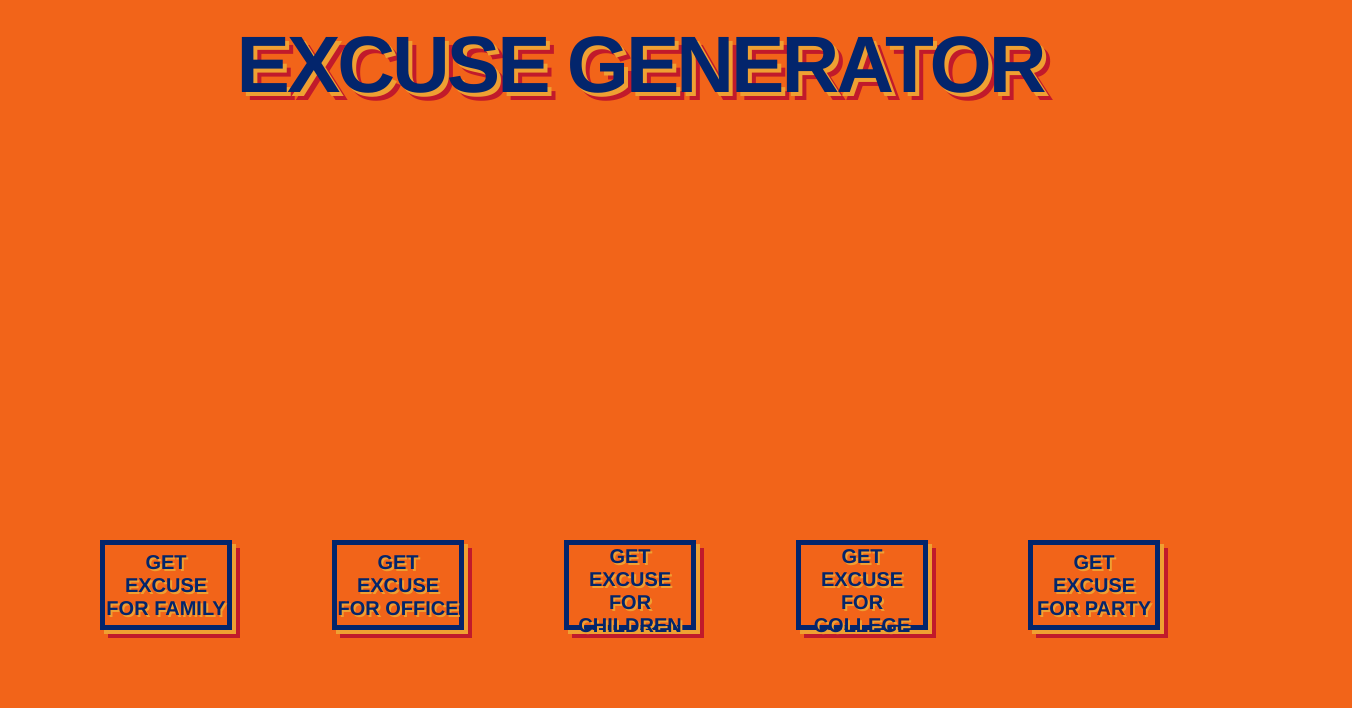
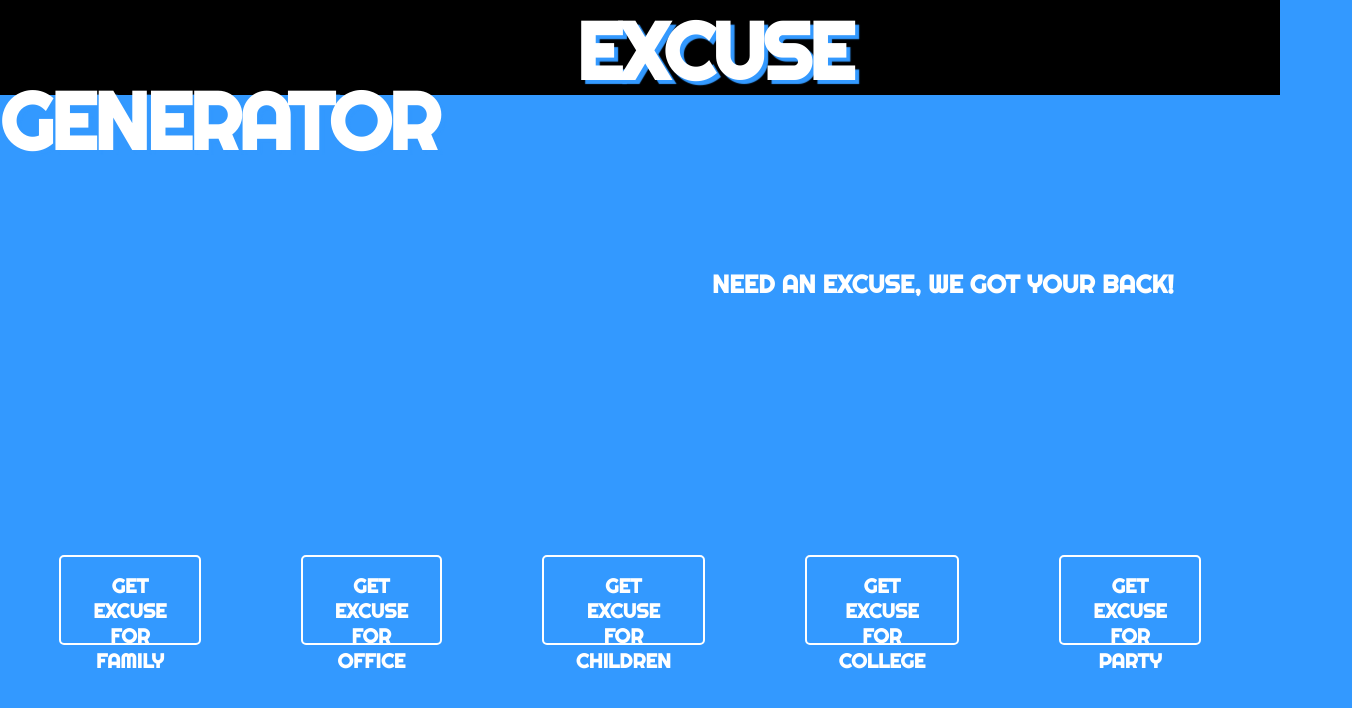
Before and after one commit to abelardom3/frontend-project, a plain HTML site: page index.html in a window 1280 px wide. Shown: the whole page, 1352 px wide, since content can reach past the window. Drawn offline with nearby package versions, Linux system fonts and the light colour scheme.

Commit message:
style changed

```diff
--- a/index.html
+++ b/index.html
@@ -6,6 +6,9 @@
     <meta http-equiv="X-UA-Compatible" content="IE=edge">
     <meta name="viewport" content="width=device-width, initial-scale=1.0">
     <title>Excuser Gen</title>
+    <link rel="preconnect" href="https://fonts.googleapis.com">
+    <link rel="preconnect" href="https://fonts.gstatic.com" crossorigin>
+    <link href="https://fonts.googleapis.com/css2?family=Righteous&display=swap" rel="stylesheet">
     <link rel="stylesheet" href="main.css">
     <script src="https://code.jquery.com/jquery-3.5.1.js"
         integrity="sha256-QWo7LDvxbWT2tbbQ97B53yJnYU3WhH/C8ycbRAkjPDc=" crossorigin="anonymous"></script>
--- a/main.css
+++ b/main.css
@@ -1,55 +1,71 @@
 * {
     padding: 0;
     margin: 0;
+    --blue: #39f;
+
 }
 
 body {
-    background: #F26419
+    background: var(--blue);
+    height: 99vh;
 }
 
-
 #container {
-    width: fit-content;
-    margin-top: 10px;
-    margin-left: auto;
-    margin-right: auto;
-    margin-bottom: 20px;
-    padding: 20px;
-
+    width: 100%;
+    height: 10%;
+    margin-top: 0px;
+    /* margin-bottom: 2px; */
+    padding-top: 1rem;
+    background: black
 }
 
 #header {
-    font-family: "Helvetica";
-    color: #03256C;
+    font-family: 'Righteous', cursive;
+    margin-left: 36rem;
+    color: white;
     text-transform: uppercase;
     font-weight: 900;
     font-size: 80px;
     letter-spacing: -3px;
     line-height: 70px;
-    text-shadow: 4px 4px 0px #efa032,
-        8px 8px 0px #c11a2b;
+    text-shadow: 4px 4px 1px var(--blue);
+    /* 8px 8px 0px #c11a2b; */
+}
+
+#paraText {
+    width: 40rem;
+    height: 5rem;
+    color: white;
+    font-family: 'Righteous', cursive;
+    font-size: 25px;
+    font-weight: 800;
+    text-transform: uppercase;
+    margin-top: 7rem;
+    margin-left: 40rem;
+    margin-right: auto;
+    padding-left: 4.5rem;
+    /* text-shadow: 2px 2px 0px #efa032; */
 }
 
 
 #excuseContainer {
     width: 200px;
-    height: 20px;
-    margin-top: 200px;
-    margin-left: 650px;
+    height: 80px;
+    margin-top: 180px;
+    margin-left: 660px;
     margin-right: 500px;
-
 }
 
 #text {
-    color: #03256C;
+    font-family: 'Righteous', cursive;
+    color: white;
     width: 500px;
     height: 100px;
     font-size: 25px;
     font-weight: 900;
-    border: #03256C solid 5px;
-    box-shadow: 4px 4px 0px #efa032,
-        8px 8px 0px #c11a2b;
-    padding: 15px;
+    border: white solid 2px;
+    border-radius: 5px;
+    padding: 1rem 2rem;
     margin-bottom: 20px;
 }
 
@@ -66,18 +82,30 @@ body {
 
 .btnClass {
     text-transform: uppercase;
-    font-family: "Helvetica";
+    font-family: 'Righteous', cursive;
     font-size: 20px;
     font-weight: 800;
-    color: #03256C;
-    text-shadow: 2px 2px 0px #efa032;
-    background: #F26419;
+    color: white;
+    background: none;
     width: 250px;
     height: 90px;
     margin-left: 100px;
-    border: #03256C solid 5px;
-    box-shadow: 4px 4px 0px #efa032,
-        8px 8px 0px #c11a2b;
+    border: white solid 2px;
+    border-radius: 5px;
+    transition: .4s ease-in-out;
+    padding: 1rem 2rem;
+    text-decoration: none;
+}
+
+/*effect where the colors invert and it slides from left*/
+.btnClass-slide {
+    color: white;
+}
+
+.btnClass-slide:hover {
+    color: var(--blue);
+    box-shadow: inset 14em 0 0 0 white;
+
 }
 
 .btnClass:hover {
--- a/main.js
+++ b/main.js
@@ -13,6 +13,10 @@ function createTitle() {
     const header = $('<h></h>')
     $(header).attr('id', "header")
     $(header).text('Excuse Generator')
+    const paraText = $('<p></p>')
+    $(paraText).attr('id', 'paraText')
+    $(paraText).text('Need an excuse, we got your back!')
+    $(container).append(paraText)
     $(container).prepend(header)
 }
 
@@ -34,6 +38,7 @@ function createButtons(array) {
         const button = $('<button></button>')
         $(button).attr('id', `${category}`)
         $(button).addClass('btnClass')
+        $(button).addClass('btnClass-slide')
         $(button).text(`Get excuse for ${category}`)
         $(containerBtn).append(button)
         buttonClickEvent(button)
@@ -57,8 +62,6 @@ function buttonClickEvent(button) {
 function getExcuse(currentCategory) {
     $.get(`https://excuser.herokuapp.com/v1/excuse/${currentCategory}`, (data) => {
         acessObj(data)
-
-
     })
 }
 
```
